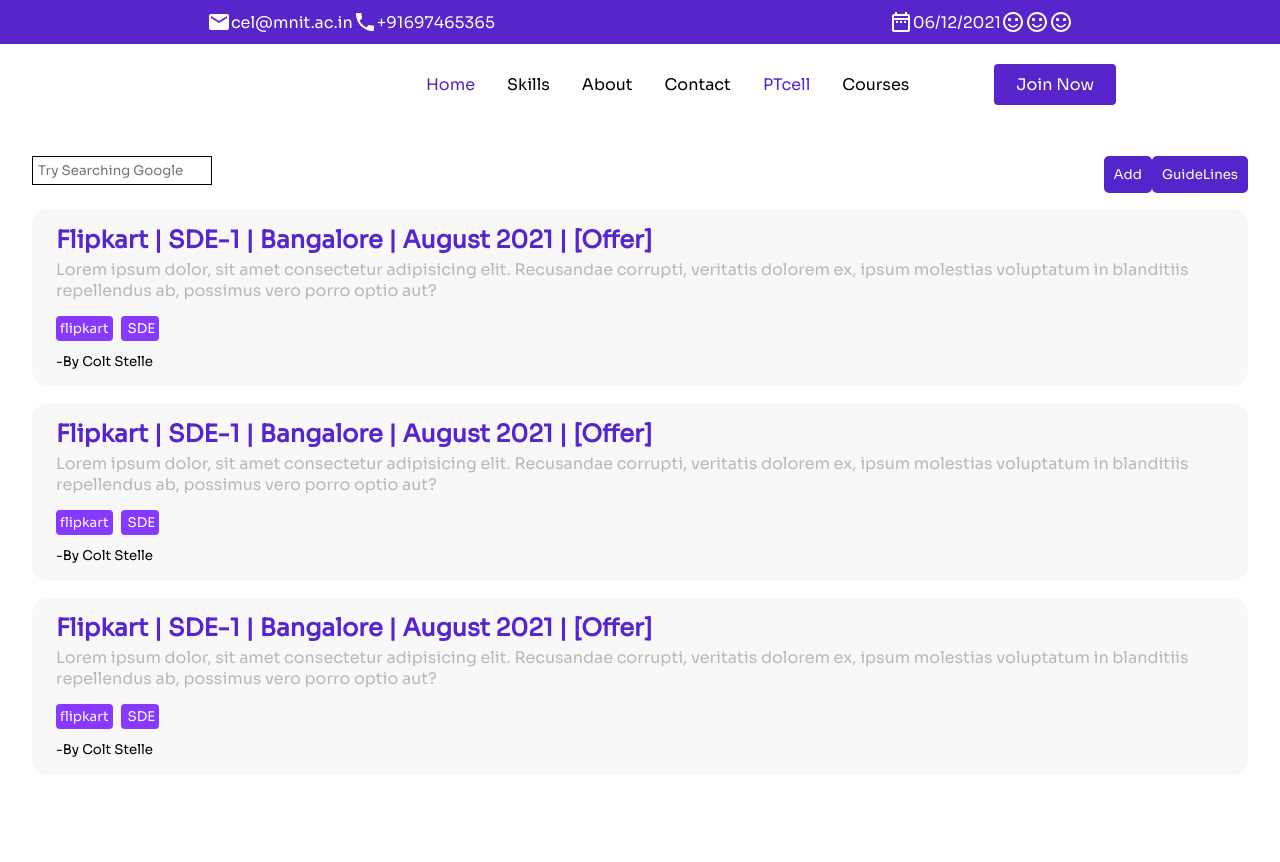
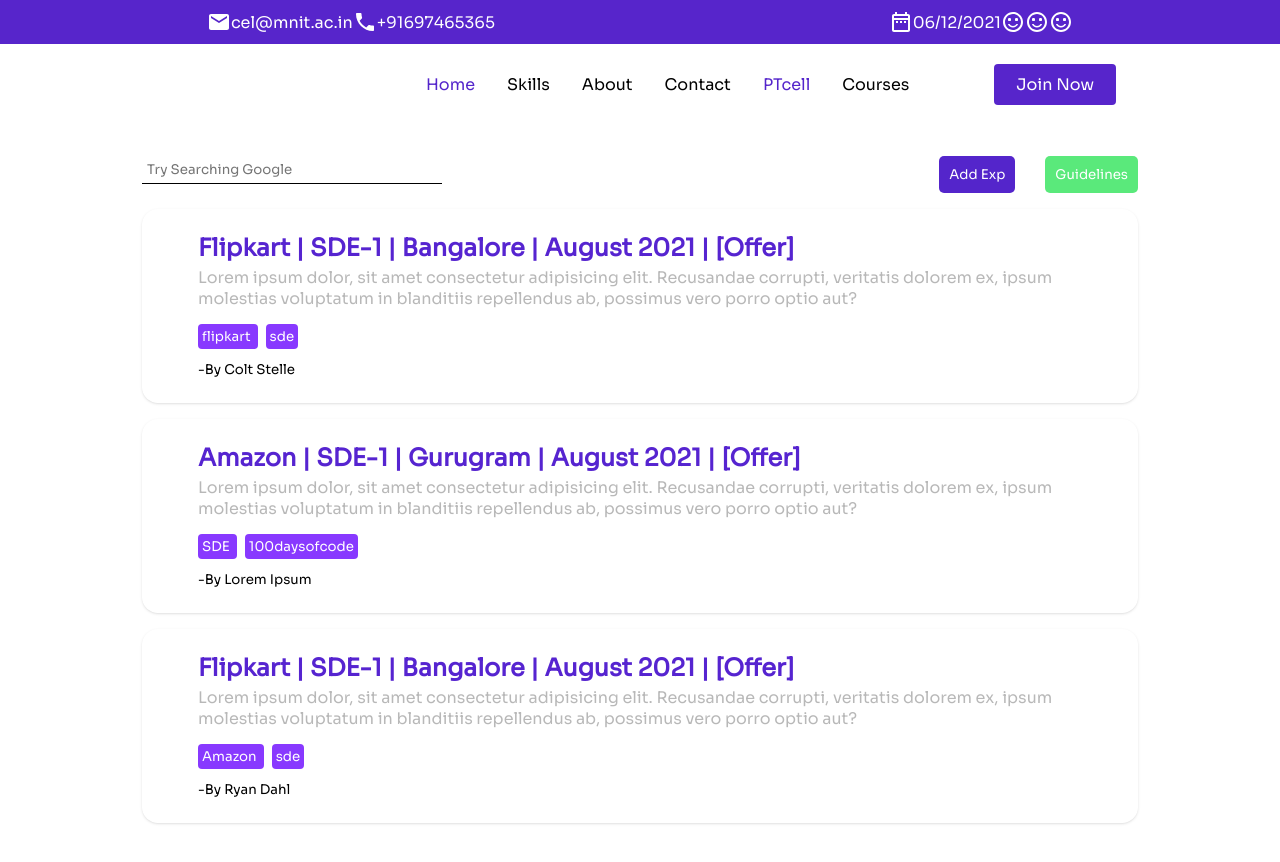
Before and after one commit to gouravkargwal/CEL-MNIT, a React (Create React App) app in the folder client/: page /ptcell in a window 1280 px wide. Shown: the top 862 px of the page. Before the commit the page ends 823 px from the top, so only its background shows below. Built offline with nearby package versions, Linux system fonts and the light colour scheme.

Commit message:
placement css

```diff
--- a/client/src/UI/Placement.css
+++ b/client/src/UI/Placement.css
@@ -2,20 +2,35 @@
     display: flex;
     padding: 2rem;
     flex-direction: column;
+    width: 1060px;
+    margin: 0 auto;
 }
 .placement-subsection{
     display: flex;
     justify-content: space-between;
 }
-.add-button {
-    background: #f8f8f8;
-    color: #5624d0;
+.add-btn {
+    padding: 10px;
+    background-color: hsl(257, 69%, 47%);
+    border: none;
+    color: white;
+    border-radius: 5px;
+}
+.guide-btn{
+    padding: 10px;
+    background-color: #5ae97b;
+    border: none;
+    color: white;
+    border-radius: 5px;
+    margin-left: 30px;
 }
 .Card {
-    background: #f8f8f8;
+
     border-radius: 1rem;
     margin: 1rem 0rem;
-    padding: 1rem 1.5rem;
+    padding: 1.5rem 3.5rem;
+    box-shadow: 0 1px 3px 0 rgb(0 0 0 / 0.1), 0 1px 2px -1px rgb(0 0 0 / 0.1);
+    cursor: pointer;
 }
 .Card-title {
     color: #5624d0;
@@ -25,11 +40,6 @@
     padding: 0.25rem 0;
     margin-bottom: 0.75rem;
 }
-.input {
-    background: rgba(255, 255, 255, 0.5);
-    border: 0.5px solid black;
-    padding: 5px 5px;
-}
 .tag-area{
     margin-bottom: 0.75rem;
 }
@@ -37,6 +47,15 @@
     background-color: #8839ff;
     border-radius: 0.25rem;
     margin-right: 0.5rem;
-    color: white;
+    color:#fff;
     padding: 0.25rem;
 }
+/* search input */
+.input {
+    background: rgba(255, 255, 255, 0.5);
+    padding: 5px 5px;
+    width: 300px;
+    border:0;
+    outline:0;
+    border-bottom: 1px solid black;
+}
--- a/client/src/components/Placements/Data.js
+++ b/client/src/components/Placements/Data.js
@@ -1,7 +1,7 @@
-const Data = [
+export const Data = [
     {
         name: "Colt Stelle",
-    title: "Interview Experience at Twitter Inc",
+        title: "Flipkart | SDE-1 | Bangalore | August 2021 | [Offer]",
         question: {
             first:
                 "Lorem ipsum dolor sit amet consectetur adipisicing elit. Cum iure vel dignissimos ullam fuga inventore!",
@@ -10,12 +10,38 @@
             third:
                 "Lorem ipsum dolor sit amet consectetur, adipisicing elit. Ipsa, veniam!",
         },
-    timeElapsed: "5 sec ago",
+        tags : ["flipkart","sde"],
         description:
             "Lorem ipsum dolor, sit amet consectetur adipisicing elit. Recusandae corrupti, veritatis dolorem ex, ipsum molestias voluptatum in blanditiis repellendus ab, possimus vero porro optio aut?",
-    id: "1",
-    tags: [flipkart, sde],
     },
-];
-
-export default Data;
+    {
+        name: "Lorem Ipsum",
+        title: "Amazon | SDE-1 | Gurugram | August 2021 | [Offer]",
+        question: {
+            first:
+                "Lorem ipsum dolor sit amet consectetur adipisicing elit. Cum iure vel dignissimos ullam fuga inventore!",
+            second:
+                "Lorem ipsum dolor sit amet consectetur adipisicing elit. Culpa libero facere, voluptate provident consectetur praesentium iusto beatae nam inventore. Animi tempora consequuntur assumenda? Aspernatur cumque quod repellendus suscipit esse. In.",
+            third:
+                "Lorem ipsum dolor sit amet consectetur, adipisicing elit. Ipsa, veniam!",
+        },
+        tags : ["SDE","100daysofcode"],
+        description:
+            "Lorem ipsum dolor, sit amet consectetur adipisicing elit. Recusandae corrupti, veritatis dolorem ex, ipsum molestias voluptatum in blanditiis repellendus ab, possimus vero porro optio aut?",
+    },
+    {
+        name: "Ryan Dahl",
+        title: "Flipkart | SDE-1 | Bangalore | August 2021 | [Offer]",
+        question: {
+            first:
+                "Lorem ipsum dolor sit amet consectetur adipisicing elit. Cum iure vel dignissimos ullam fuga inventore!",
+            second:
+                "Lorem ipsum dolor sit amet consectetur adipisicing elit. Culpa libero facere, voluptate provident consectetur praesentium iusto beatae nam inventore. Animi tempora consequuntur assumenda? Aspernatur cumque quod repellendus suscipit esse. In.",
+            third:
+                "Lorem ipsum dolor sit amet consectetur, adipisicing elit. Ipsa, veniam!",
+        },
+        tags : ["Amazon","sde"],
+        description:
+            "Lorem ipsum dolor, sit amet consectetur adipisicing elit. Recusandae corrupti, veritatis dolorem ex, ipsum molestias voluptatum in blanditiis repellendus ab, possimus vero porro optio aut?",
+    }
+]
--- a/client/src/components/Placements/PlacementCard.js
+++ b/client/src/components/Placements/PlacementCard.js
@@ -1,14 +1,18 @@
 import React from "react";
+
 const PlacementCard = ({ data }) => {
-  //const tags = data.tags;
-
   return (
     <div className="Card">
       <h2 className="Card-title">{data.title}</h2>
       <p className="Card-description">{data.description}</p>
       <div className="tag-area">
-        <small className="tags">flipkart</small>
-        <small className="tags"> SDE </small>
+        {
+          data.tags.map((item)=>{
+            return (
+              <small className="tags"> {item} </small>
+            )
+          })
+        }
       </div>
       <small className="Card-subheading">-By {data.name}</small>
     </div>
--- a/client/src/components/Placements/PlacementList.js
+++ b/client/src/components/Placements/PlacementList.js
@@ -1,29 +1,15 @@
 import React from "react";
 import PlacementCard from "./PlacementCard";
-// import Data from "./Data"
+import {Data} from "./Data"
 
 const PlacementList = () => {
-  const Data = {
-    name: "Colt Stelle",
-    title: "Flipkart | SDE-1 | Bangalore | August 2021 | [Offer]",
-    question: {
-      first:
-        "Lorem ipsum dolor sit amet consectetur adipisicing elit. Cum iure vel dignissimos ullam fuga inventore!",
-      second:
-        "Lorem ipsum dolor sit amet consectetur adipisicing elit. Culpa libero facere, voluptate provident consectetur praesentium iusto beatae nam inventore. Animi tempora consequuntur assumenda? Aspernatur cumque quod repellendus suscipit esse. In.",
-      third:
-        "Lorem ipsum dolor sit amet consectetur, adipisicing elit. Ipsa, veniam!",
-    },
-    timeElapsed: "5 sec ago",
-    description:
-      "Lorem ipsum dolor, sit amet consectetur adipisicing elit. Recusandae corrupti, veritatis dolorem ex, ipsum molestias voluptatum in blanditiis repellendus ab, possimus vero porro optio aut?",
-    id: "1",
-  };
   return (
     <div>
-      <PlacementCard data={Data} route="/ptcell" key={Data.id} />
-      <PlacementCard data={Data} route="/ptcell" key={Data.id} />
-      <PlacementCard data={Data} route="/ptcell" key={Data.id} />
+      {Data.map((item,index)=>{
+          return(
+            <PlacementCard data={item} route="/ptcell" key={index} />
+          )
+      })}
     </div>
   );
 };
--- a/client/src/components/Placements/Placements.js
+++ b/client/src/components/Placements/Placements.js
@@ -1,18 +1,15 @@
 import React from "react";
 import PlacementList from "./PlacementList";
 import SearchInput from "./SearchInput";
-import {
-  Button
-} from "../../UI";
 
 const Placements = () => {
   return (
     <div className="placement-section">
       <div className="placement-subsection">
         <SearchInput />
-        <div className="placement-subsection">
-          <Button>Add</Button>
-          <Button>GuideLines</Button>
+        <div>
+          <button className="add-btn">Add Exp</button>
+          <button className="guide-btn">Guidelines</button>
         </div>
       </div>
       <div>
--- a/client/src/components/Placements/SearchInput.js
+++ b/client/src/components/Placements/SearchInput.js
@@ -9,6 +9,7 @@
           placeholder="Try Searching Google"
         ></input>
       </div>
+
   );
 };
 export default SearchInput;
```
Also changed, not shown: 1 other file (tests, documents, lock files or other folders). Lines whose indentation alone changed are shown as unchanged.
